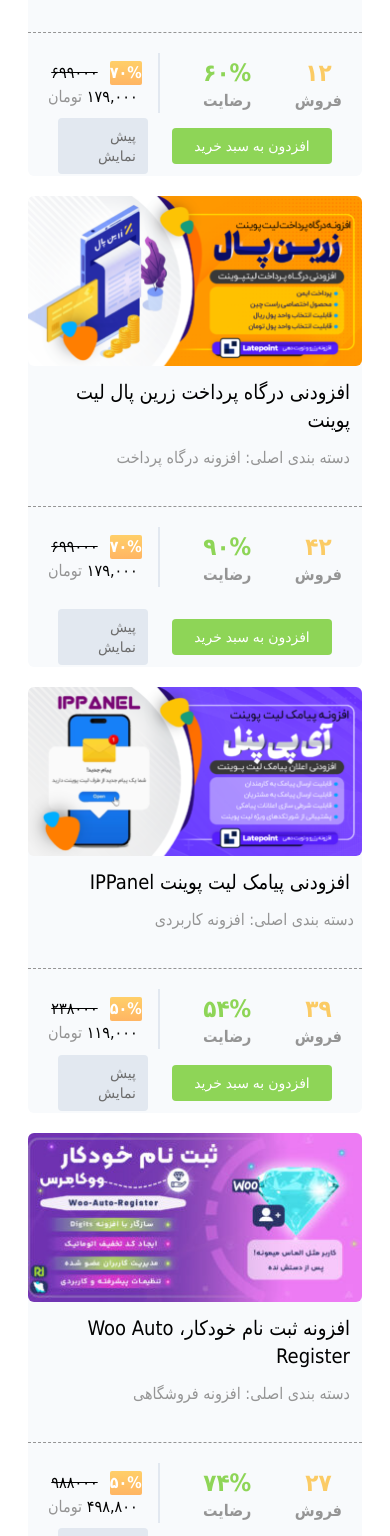
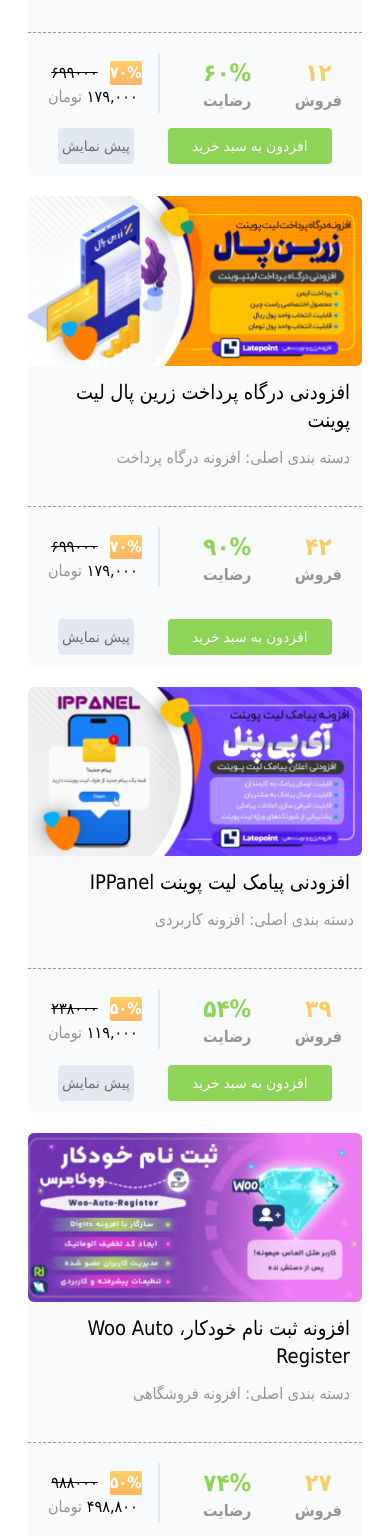
Before and after one commit to rezabox/Rust-chin, a React (Create React App) app: page / in a window 390 px wide. Shown: the part 2460-3996 px from the top of the page. Built offline with nearby package versions, Linux system fonts and the light colour scheme; a small style sheet from the web is missing.

Commit message:
card button

```diff
--- a/src/Components/SectionCard2.js
+++ b/src/Components/SectionCard2.js
@@ -45,7 +45,7 @@
                   </div>
                   <div className="product_action action2  text-sm p-2">
                       <button className='product_button button2 bg-green-oil hover:bg-[#7caf54] transition-colors text-white px-2 py-2 rounded'>افزدون به سبد خرید</button>
-                      <a href="#" className='product_Link mr-6 bg-slate-200 hover:bg-slate-300 transition-colors px-3 py-2 rounded text-color-sub-title'>پیش نمایش</a>
+                      <a href="#" className='product_Link mr-6 bg-slate-200 hover:bg-slate-300 transition-colors px-1 py-2 md:px-3 md:py-2 rounded text-color-sub-title'>پیش نمایش</a>
                     </div>
                   </div>
               </div>
@@ -85,7 +85,7 @@
                   </div>
                   <div className="product_action action2   text-sm p-2">
                       <button className='product_button button2 bg-green-oil hover:bg-[#7caf54] transition-colors text-white px-2 py-2 rounded'>افزدون به سبد خرید</button>
-                      <a href="#" className='product_Link mr-6 bg-slate-200 hover:bg-slate-300 transition-colors px-3 py-2 rounded text-color-sub-title'>پیش نمایش</a>
+                      <a href="#" className='product_Link mr-6 bg-slate-200 hover:bg-slate-300 transition-colors px-1 py-2 md:px-3 md:py-2 rounded text-color-sub-title'>پیش نمایش</a>
                     </div>
                   </div>
               </div>
@@ -124,7 +124,7 @@
                   </div>
                   <div className="product_action action2 flex align-center text-sm p-2">
                       <button className='product_button button2 bg-green-oil hover:bg-[#7caf54] transition-colors text-white px-2 py-2 rounded'>افزدون به سبد خرید</button>
-                      <a href="#" className='product_Link mr-6 bg-slate-200 hover:bg-slate-300 transition-colors px-3 py-2 rounded text-color-sub-title'>پیش نمایش</a>
+                      <a href="#" className='product_Link mr-6 bg-slate-200 hover:bg-slate-300 transition-colors px-1 py-2 md:px-3 md:py-2 rounded text-color-sub-title'>پیش نمایش</a>
                     </div>
                   </div>
               </div>
@@ -164,7 +164,7 @@
                   </div>
                   <div className="product_action action2 flex align-center text-sm p-2">
                       <button className='product_button button2 bg-green-oil hover:bg-[#7caf54] transition-colors  text-white px-2 py-2 rounded'>افزدون به سبد خرید</button>
-                      <a href="#" className='product_Link mr-6 bg-slate-200 hover:bg-slate-300 transition-colors px-3 py-2 rounded text-color-sub-title'>پیش نمایش</a>
+                      <a href="#" className='product_Link mr-6 bg-slate-200 hover:bg-slate-300 transition-colors px-1 py-2 md:px-3 md:py-2 rounded text-color-sub-title'>پیش نمایش</a>
                     </div>
                   </div>
               </div>
--- a/src/Components/SectionCard3.js
+++ b/src/Components/SectionCard3.js
@@ -33,15 +33,15 @@
                 <div className='footer_productPrice text-base border-r-2 border-slate-200 '>
                   <div className='flex align-center mt-2 md:mr-2 mr-4'>
                    <span className='text-white rounded-sm'>۵۰%</span>
-                   <span className='font-normal md:mr-4 mr-3'><del>۲۹۸۰۰۰</del></span>
+                   <span className='font-normal'><del>۲۹۸۰۰۰</del></span>
                   </div>
-                   <span className='font-normal md:mr-2 mr-5'>۱۴۹,۰۰۰ <span className='text-card-color-paragraph'>تومان</span></span>
+                   <span className='font-normal '>۱۴۹,۰۰۰ <span className='text-card-color-paragraph'>تومان</span></span>
                 </div>
               </div>
             </div>
             <div className="product_action action2 flex align-center text-sm p-2">
                 <button className='product_button button2 bg-green-oil hover:bg-[#7caf54] transition-colors text-white px-2 py-2 rounded'>افزدون به سبد خرید</button>
-                <a href="#" className='product_Link mr-6 bg-slate-200 hover:bg-slate-300 transition-colors px-3 py-2 rounded text-color-sub-title'>پیش نمایش</a>
+                <a href="#" className='product_Link mr-6 bg-slate-200 hover:bg-slate-300 transition-colors px-1 py-2 md:px-3 md:py-2 rounded text-color-sub-title'>پیش نمایش</a>
               </div>
             </div>
         </div>
@@ -81,7 +81,7 @@
             </div>
             <div className="product_action action2 flex align-center text-sm p-2">
                 <button className='product_button button2 bg-green-oil hover:bg-[#7caf54] transition-colors text-white px-2 py-2 rounded'>افزدون به سبد خرید</button>
-                <a href="#" className='product_Link mr-6 bg-slate-200 hover:bg-slate-300 transition-colors px-3 py-2 rounded text-color-sub-title'>پیش نمایش</a>
+                <a href="#" className='product_Link mr-6 bg-slate-200 hover:bg-slate-300 transition-colors px-1 py-2 md:px-3 md:py-2 rounded text-color-sub-title'>پیش نمایش</a>
               </div>
             </div>
         </div>
@@ -119,7 +119,7 @@
             </div>
             <div className="product_action action2 flex align-center text-sm p-2">
                 <button className='product_button button2 bg-green-oil hover:bg-[#7caf54] transition-colors text-white px-2 py-2 rounded'>افزدون به سبد خرید</button>
-                <a href="#" className='product_Link mr-6 bg-slate-200 hover:bg-slate-300 transition-colors px-3 py-2 rounded text-color-sub-title'>پیش نمایش</a>
+                <a href="#" className='product_Link mr-6 bg-slate-200 hover:bg-slate-300 transition-colors px-1 py-2 md:px-3 md:py-2 rounded text-color-sub-title'>پیش نمایش</a>
               </div>
             </div>
         </div>
@@ -159,7 +159,7 @@
             </div>
             <div className="product_action action2 flex align-center text-sm p-2">
                 <button className='product_button button2 bg-green-oil hover:bg-[#7caf54] transition-colors text-white px-2 py-2 rounded'>افزدون به سبد خرید</button>
-                <a href="#" className='product_Link mr-6 bg-slate-200 hover:bg-slate-300 transition-colors px-3 py-2 rounded text-color-sub-title'>پیش نمایش</a>
+                <a href="#" className='product_Link mr-6 bg-slate-200 hover:bg-slate-300 transition-colors px-1 py-2 md:px-3 md:py-2 rounded text-color-sub-title'>پیش نمایش</a>
               </div>
             </div>
         </div>
```
